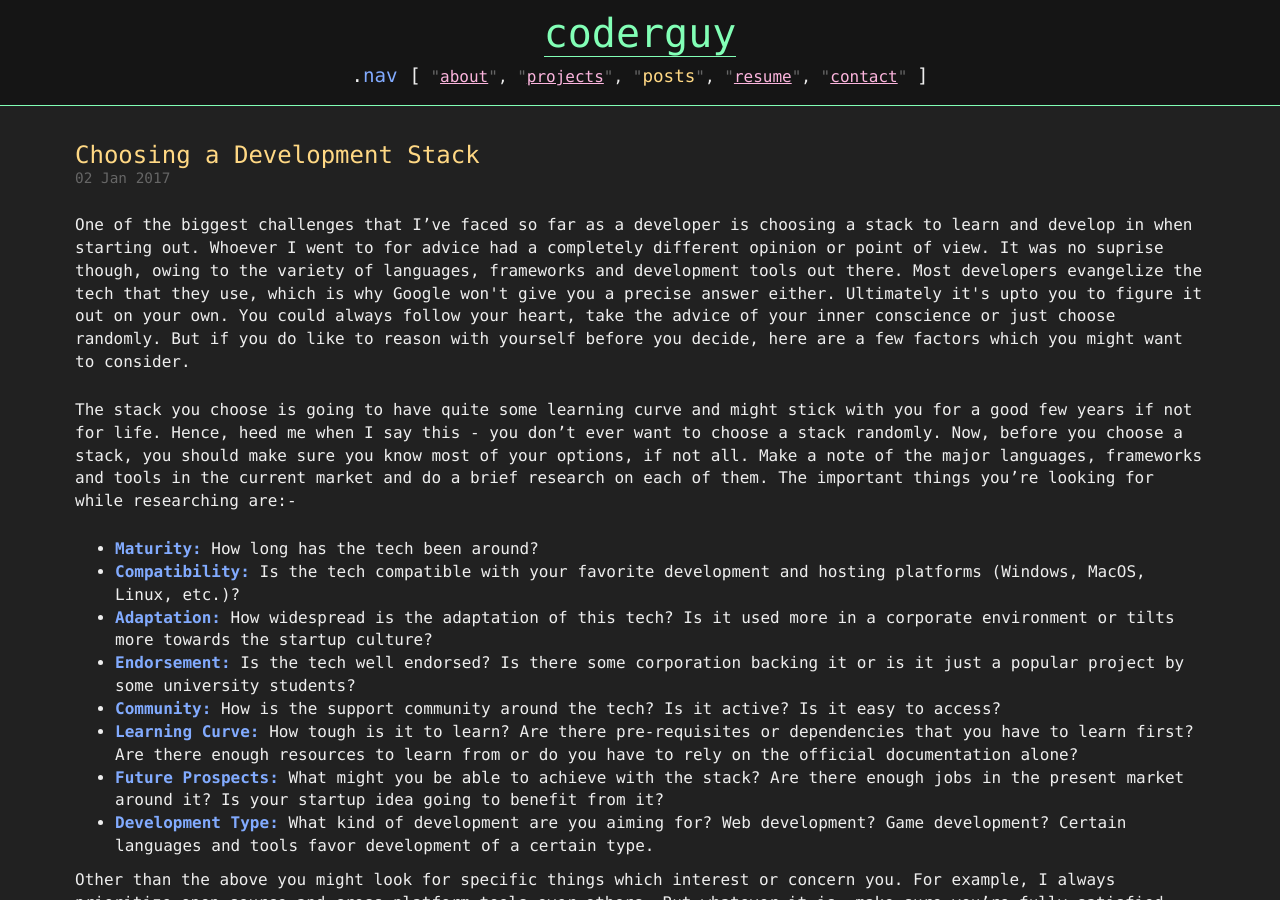
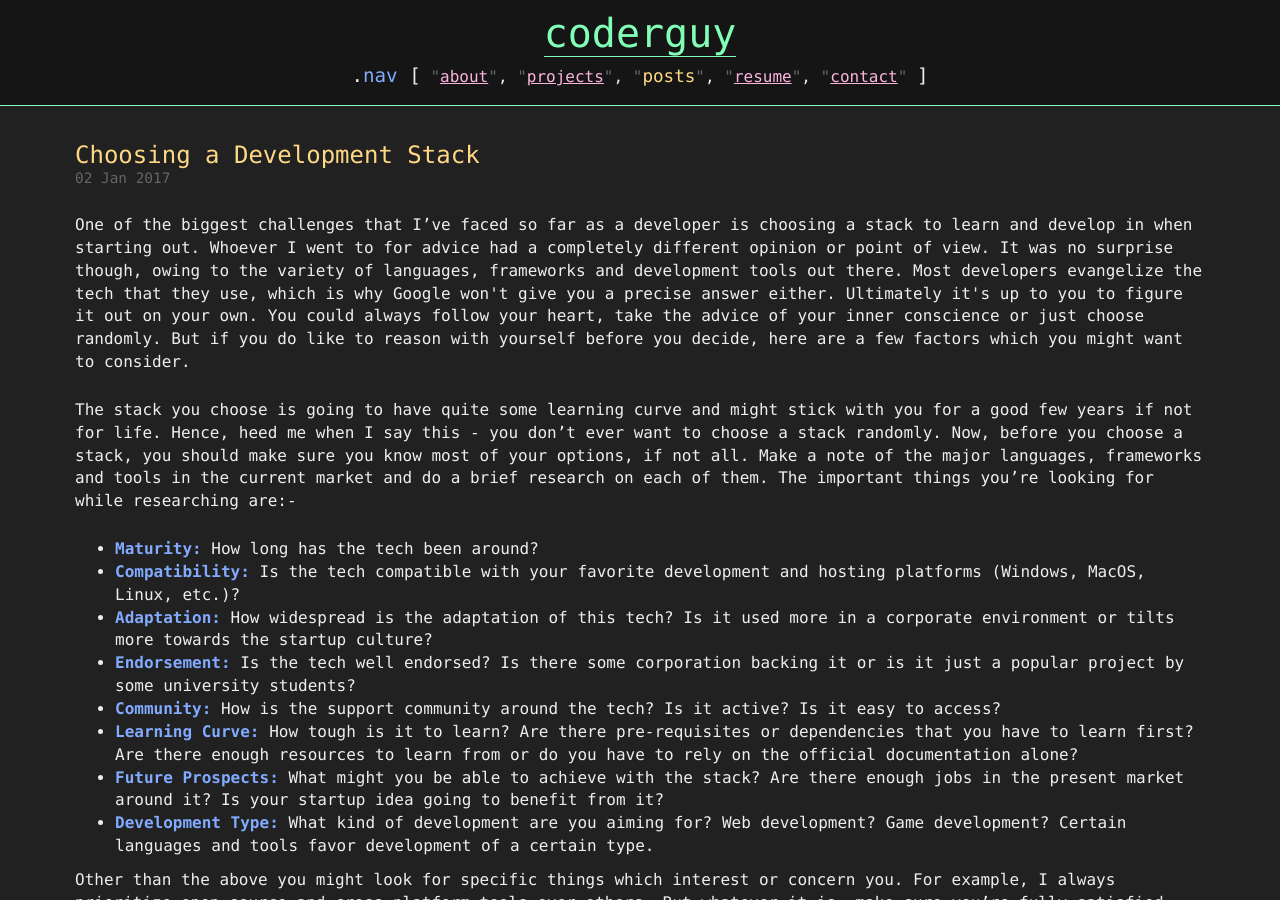
Before and after one commit to cod3rguy/cod3rguy.github.io, a Jekyll site: the page built from _posts/2017-01-02-Choosing-a-Development-Stack.md, in a window 1280 px wide and 900 px high. Built offline with Jekyll 4.4.1, drawn with Linux system fonts in a browser that asks for light colours; comment, search, counter and statistics services are not loaded.

Commit message:
Typo fix

```diff
--- a/_posts/2017-01-02-Choosing-a-Development-Stack.md
+++ b/_posts/2017-01-02-Choosing-a-Development-Stack.md
@@ -2,7 +2,7 @@
 title: Choosing a Development Stack
 ---
 
-One of the biggest challenges that I've faced so far as a developer is choosing a stack to learn and develop in when starting out. Whoever I went to for advice had a completely different opinion or point of view. It was no suprise though, owing to the variety of languages, frameworks and development tools out there.<read-more> Most developers evangelize the tech that they use, which is why Google won't give you a precise answer either. Ultimately it's upto you to figure it out on your own. You could always follow your heart, take the advice of your inner conscience or just choose randomly. But if you do like to reason with yourself before you decide, here are a few factors which you might want to consider.
+One of the biggest challenges that I've faced so far as a developer is choosing a stack to learn and develop in when starting out. Whoever I went to for advice had a completely different opinion or point of view. It was no surprise though, owing to the variety of languages, frameworks and development tools out there.<read-more> Most developers evangelize the tech that they use, which is why Google won't give you a precise answer either. Ultimately it's up to you to figure it out on your own. You could always follow your heart, take the advice of your inner conscience or just choose randomly. But if you do like to reason with yourself before you decide, here are a few factors which you might want to consider.
 
 The stack you choose is going to have quite some learning curve and might stick with you for a good few years if not for life. Hence, heed me when I say this - you don't ever want to choose a stack randomly. Now, before you choose a stack, you should make sure you know most of your options, if not all. Make a note of the major languages, frameworks and tools in the current market and do a brief research on each of them. The important things you're looking for while researching are:-
 
```
